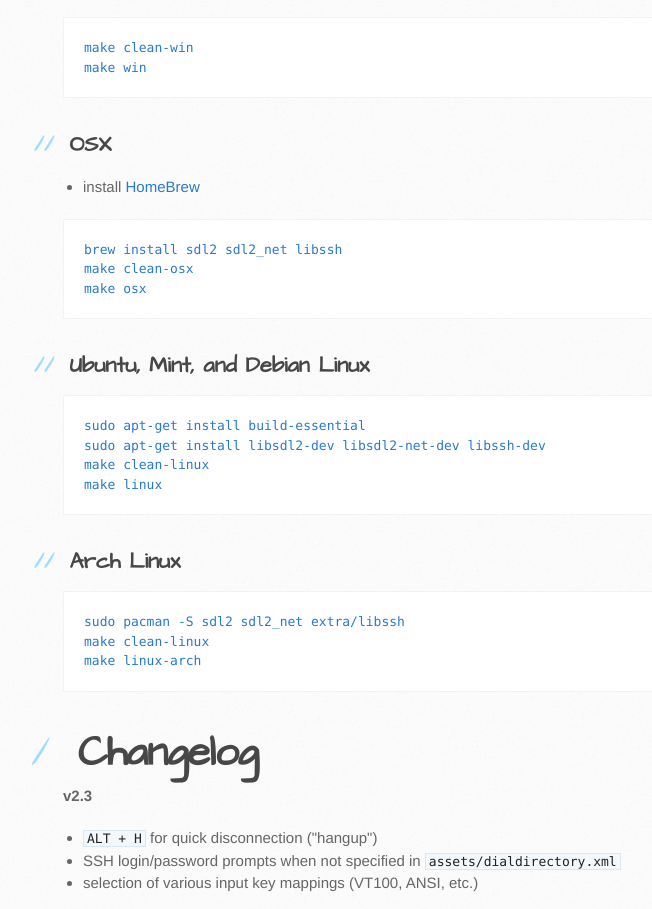
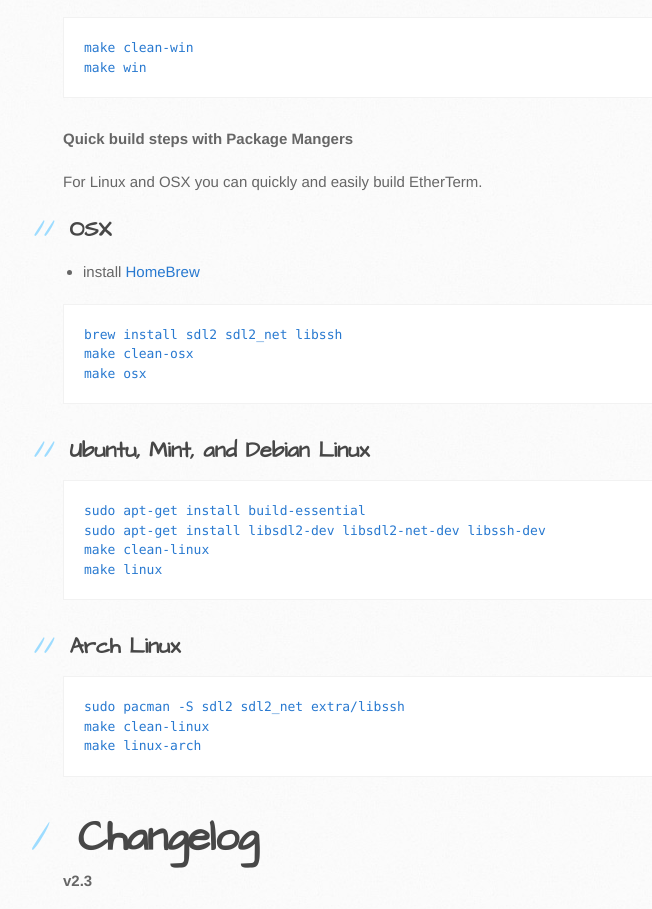
Before and after one commit to M-griffin/EtherTerm, a plain HTML site: page index.html in a window 1280 px wide. Shown: the part 2731-3640 px from the top of the page, without its empty margins (107-759 px from the left). Drawn offline with Linux system fonts and the light colour scheme.

```diff
--- a/index.html
+++ b/index.html
@@ -168,6 +168,10 @@ settings using a project file of your preferred IDE:</p>
 make win
 </code></pre>
 
+<p><strong>Quick build steps with Package Mangers</strong></p>
+
+<p>For Linux and OSX you can quickly and easily build EtherTerm.</p>
+
 <h2>
 <a id="osx" class="anchor" href="#osx" aria-hidden="true"><span class="octicon octicon-link"></span></a><strong>OSX</strong>
 </h2>
```
Also changed, not shown: params.json (+1 -1 lines).
